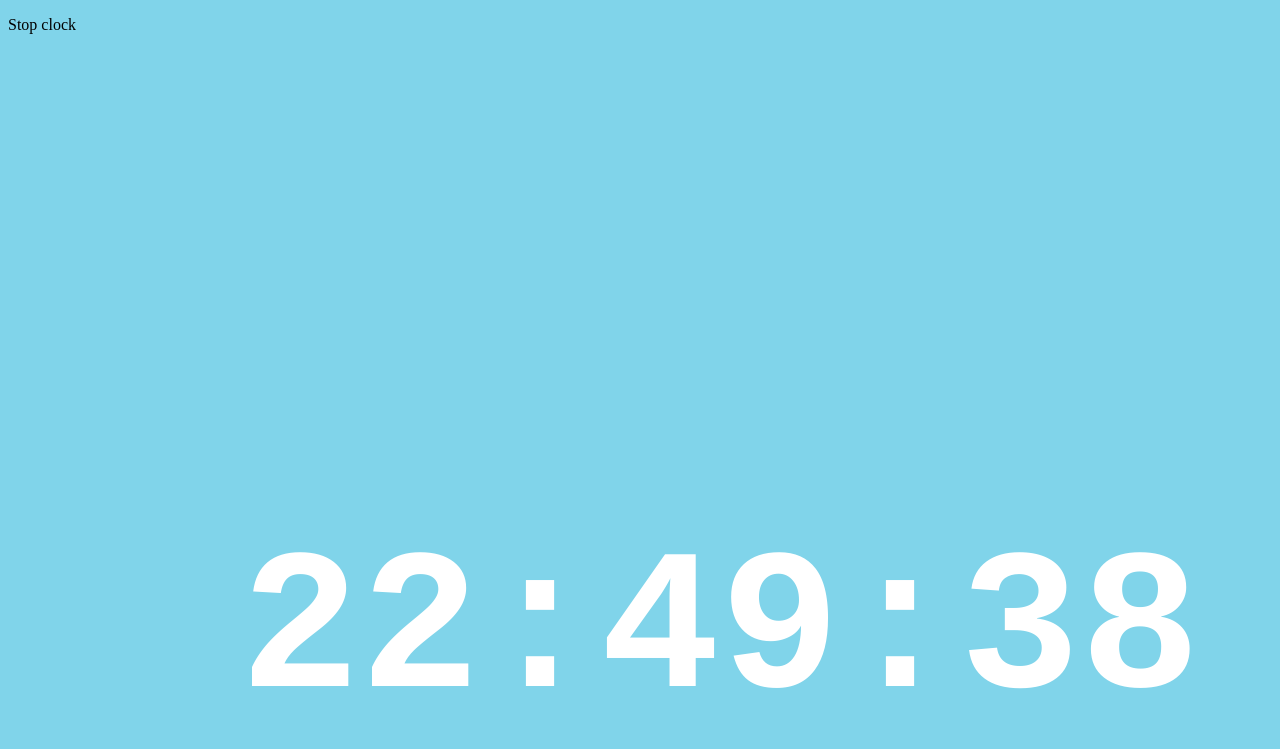
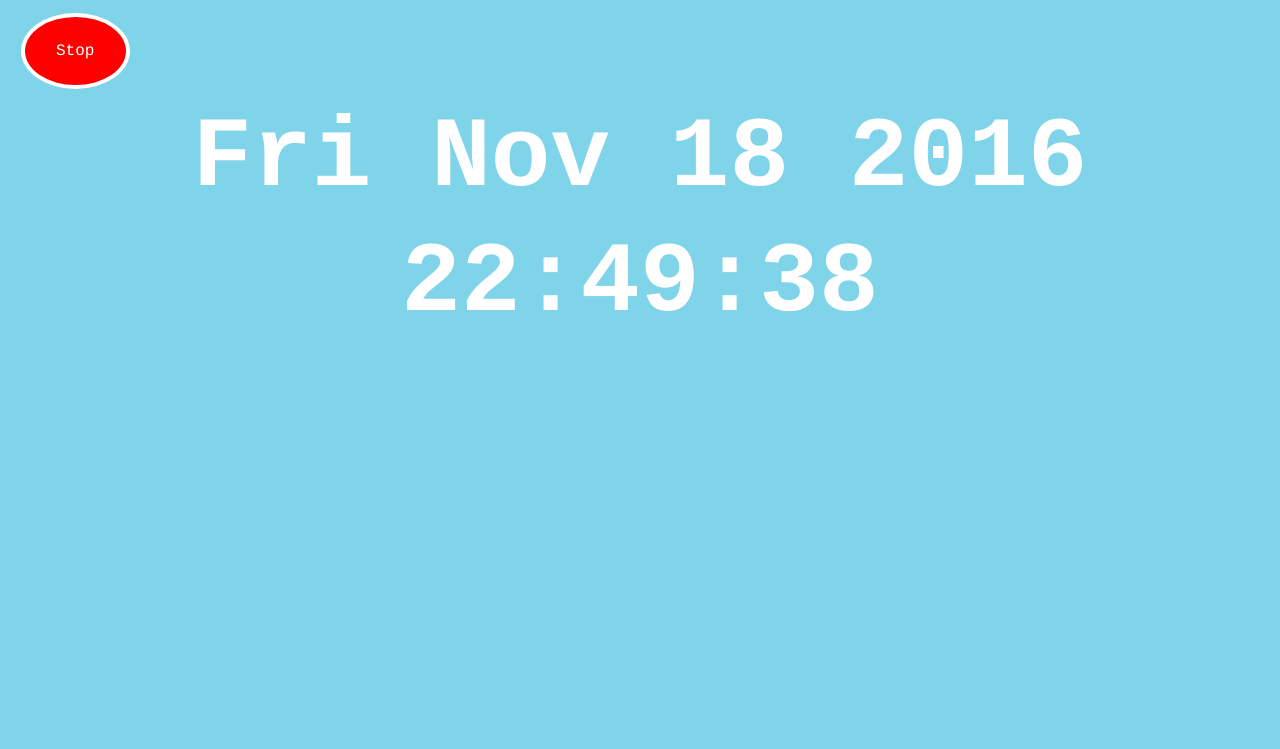
Before and after one commit to AdaGold/js-digital-clock, a plain HTML site: page index.html in a window 1280 px wide. Drawn offline with nearby package versions, Linux system fonts and the light colour scheme.

Commit message:
Displays the date and styled stop/start

```diff
--- a/index.css
+++ b/index.css
@@ -2,15 +2,29 @@ body {
     background-color: #80d4ea;
 }
 
-#clock {
-    height: 100px;
-    width: 800px;
-    margin: auto;
-    position: absolute;
-    top: 0; left: 0; bottom: 0; right: 0;
-    padding-top: 70px;
+h3{
+  margin: 1%;
+}
+
+#clock, #date {
     font-family: courier, monospace;
     text-align: center;
     color: white;
-    font-size: 100px;
+    font-size: 85px;
 }
+
+#stop, #start {
+  background: red;
+  border-radius: 100%;
+  width: 4%;
+  padding: 2%;
+  text-align: center;
+  font-family: courier, monospace;
+  color: white;
+  margin: 1%;
+  border: solid 4px white;
+}
+
+#start {
+  background: green;
+}
--- a/index.html
+++ b/index.html
@@ -7,12 +7,12 @@
   </head>
 
   <body>
-      <div id='clock'>
+    <p id='stop'>Stop</p>
+    <p id='start'>Start</p>
 
-      </div>
+    <div id= 'date'> </div>
 
-    <p id='stop'>Stop clock</p>
-    <p id='start'>Start clock</p>
+    <div id='clock'> </div>
 
   </body>
 </html>
--- a/index.js
+++ b/index.js
@@ -8,13 +8,20 @@ $(document).ready(function (){
     intervalId = setInterval(showTime, 1000);
   }
 
+  var showDate = function(){
+    var today = new Date(Date.now());
+    $('#date').html('<h3>' + today.toDateString() + '</h3>')
+
+    }
+
   var showTime = function(){
 
     var now = new Date(Date.now());
-     $('#clock').html('<h1>' + now.getHours() + ":" + now.getMinutes() + ":" + now.getSeconds() + '</h1>')
+     $('#clock').html('<h3>' + now.getHours() + ":" + now.getMinutes() + ":" + now.getSeconds() + '</h3>')
    }
 
    var stopClock = function() {
+     console.log("hi")
     clearInterval(intervalId);
   }
 
@@ -32,6 +39,7 @@ $(document).ready(function (){
 
 
   $('#start').toggle();
+  showDate();
   startClock();
 
 });
```
